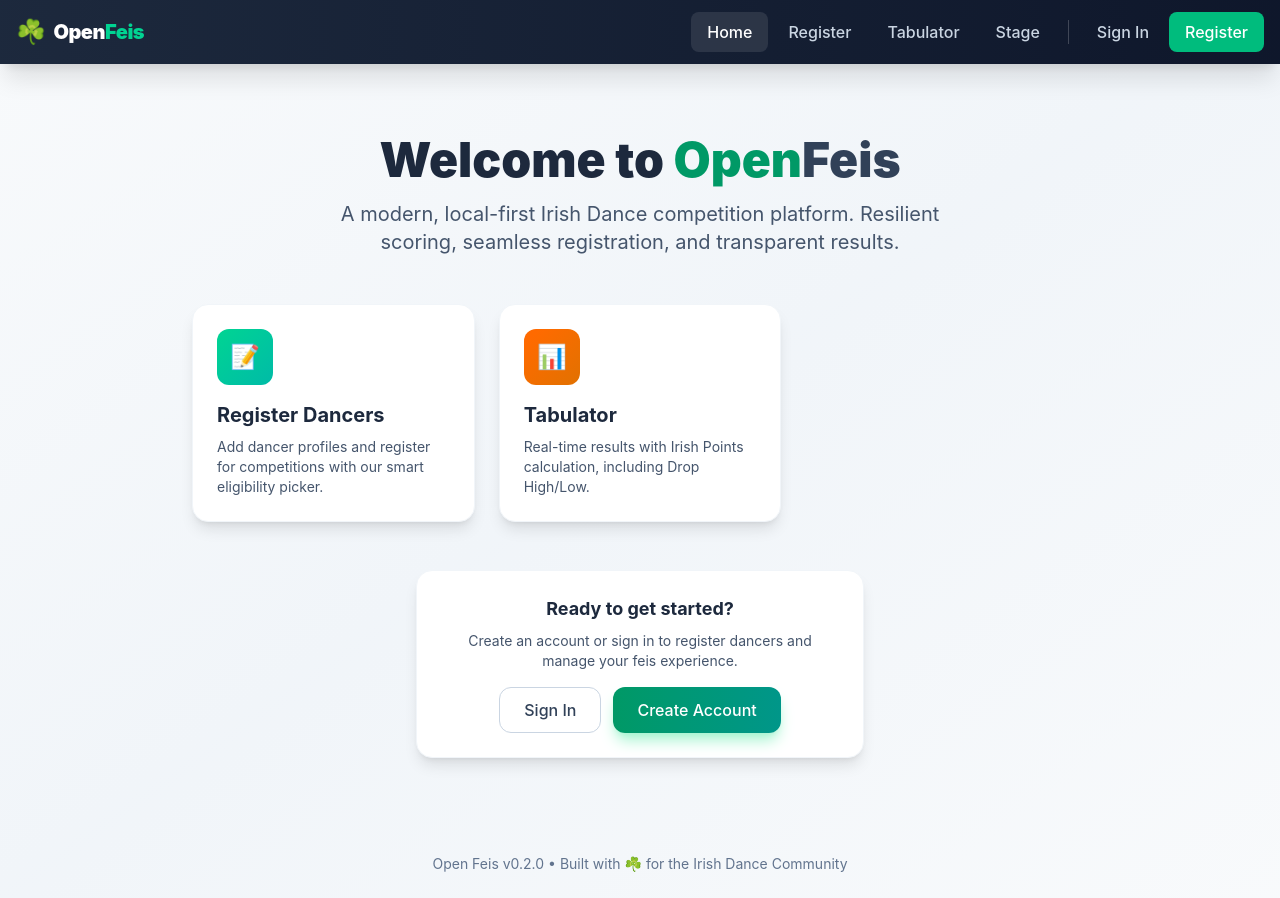
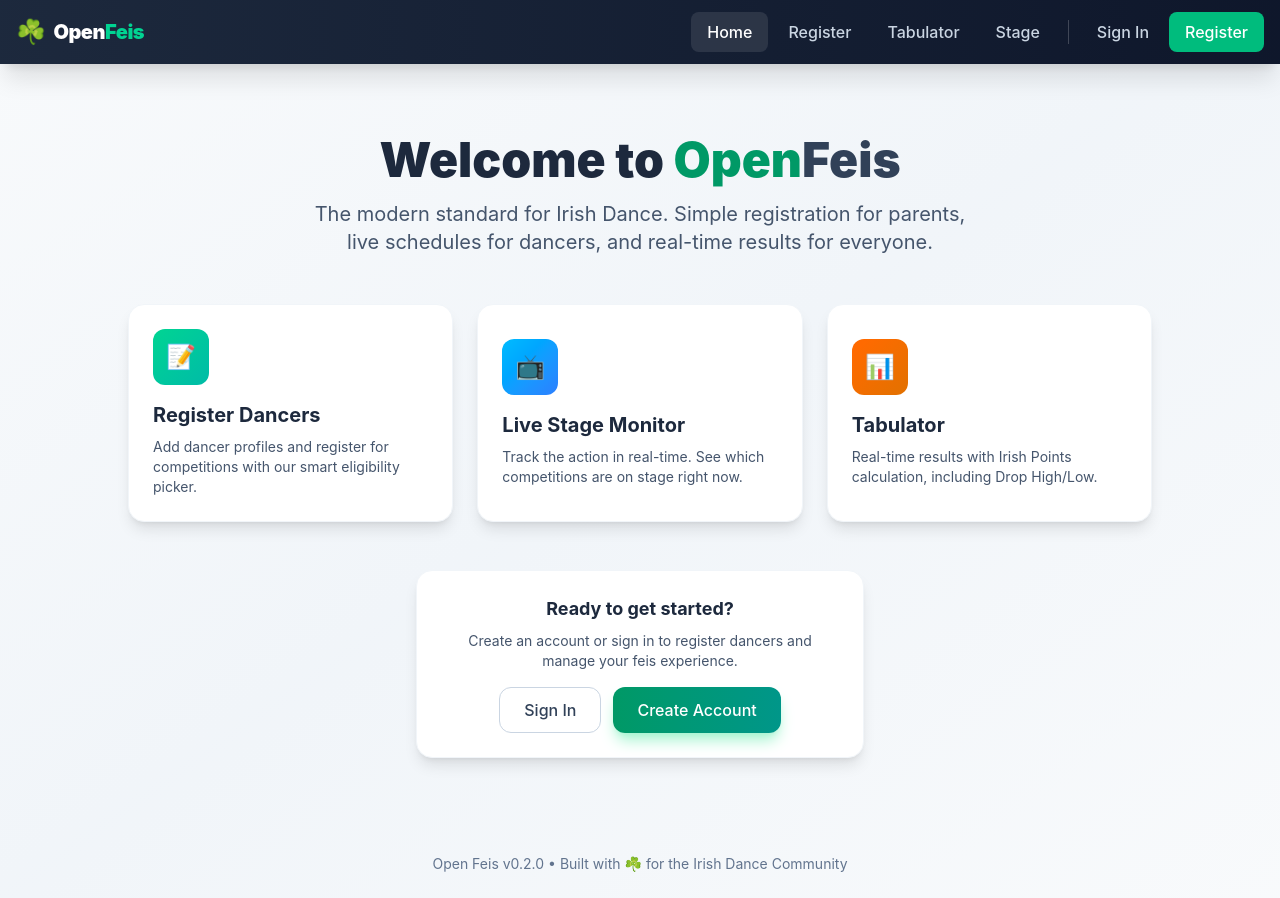
Before and after one commit to OpenFeis/openfeis-server, a Vue app in the folder frontend/: page / in a window 1280 px wide. Built offline with nearby package versions, Linux system fonts and the light colour scheme.

Commit message:
feat: enhance homepage with stage monitor and updated copy
- Add Live Stage Monitor card to homepage grid
- Update subheadline to focus on participant experience
- Widen homepage grid container for better layout

```diff
--- a/frontend/src/App.vue
+++ b/frontend/src/App.vue
@@ -680,12 +680,11 @@ const handleSyllabusGenerated = (response: { generated_count: number; message: s
             Welcome to <span class="text-emerald-600">Open</span><span class="text-slate-700">Feis</span>
           </h1>
           <p class="text-xl text-slate-600 max-w-2xl mx-auto">
-            A modern, local-first Irish Dance competition platform.
-            Resilient scoring, seamless registration, and transparent results.
+            The modern standard for Irish Dance. Simple registration for parents, live schedules for dancers, and real-time results for everyone.
           </p>
         </div>
 
-        <div class="grid md:grid-cols-3 gap-6 max-w-4xl mx-auto">
+        <div class="grid md:grid-cols-3 gap-6 max-w-5xl mx-auto">
           <!-- Register Card -->
           <button
             @click="view = 'registration'; startNewRegistration()"
@@ -697,6 +696,20 @@ const handleSyllabusGenerated = (response: { generated_count: number; message: s
             <h3 class="text-xl font-bold text-slate-800 mb-2">Register Dancers</h3>
             <p class="text-slate-600 text-sm">
               Add dancer profiles and register for competitions with our smart eligibility picker.
+            </p>
+          </button>
+
+          <!-- Stage Monitor Card - Public -->
+          <button
+            @click="view = 'stage-monitor'"
+            class="group bg-white rounded-2xl p-6 shadow-lg border border-slate-100 hover:shadow-xl hover:border-sky-200 transition-all text-left"
+          >
+            <div class="w-14 h-14 rounded-xl bg-gradient-to-br from-sky-400 to-blue-500 flex items-center justify-center mb-4 group-hover:scale-110 transition-transform">
+              <span class="text-2xl">📺</span>
+            </div>
+            <h3 class="text-xl font-bold text-slate-800 mb-2">Live Stage Monitor</h3>
+            <p class="text-slate-600 text-sm">
+              Track the action in real-time. See which competitions are on stage right now.
             </p>
           </button>
 
```
